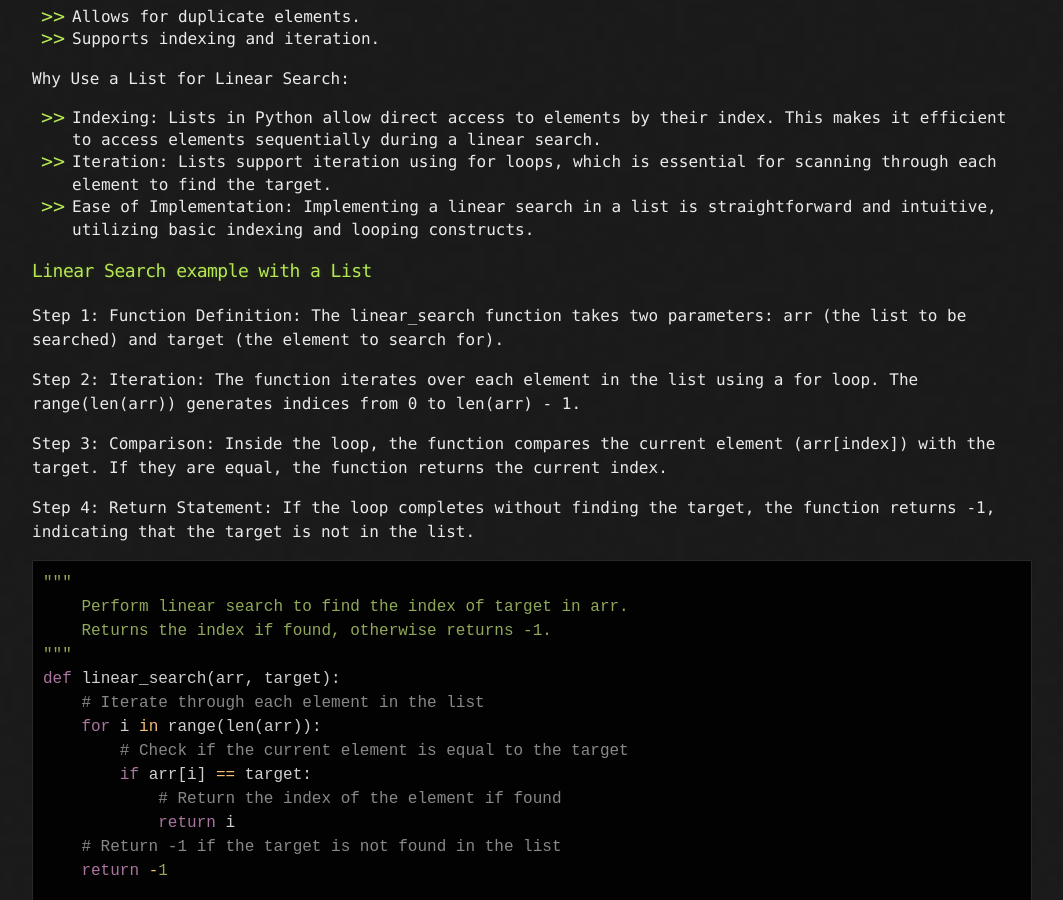
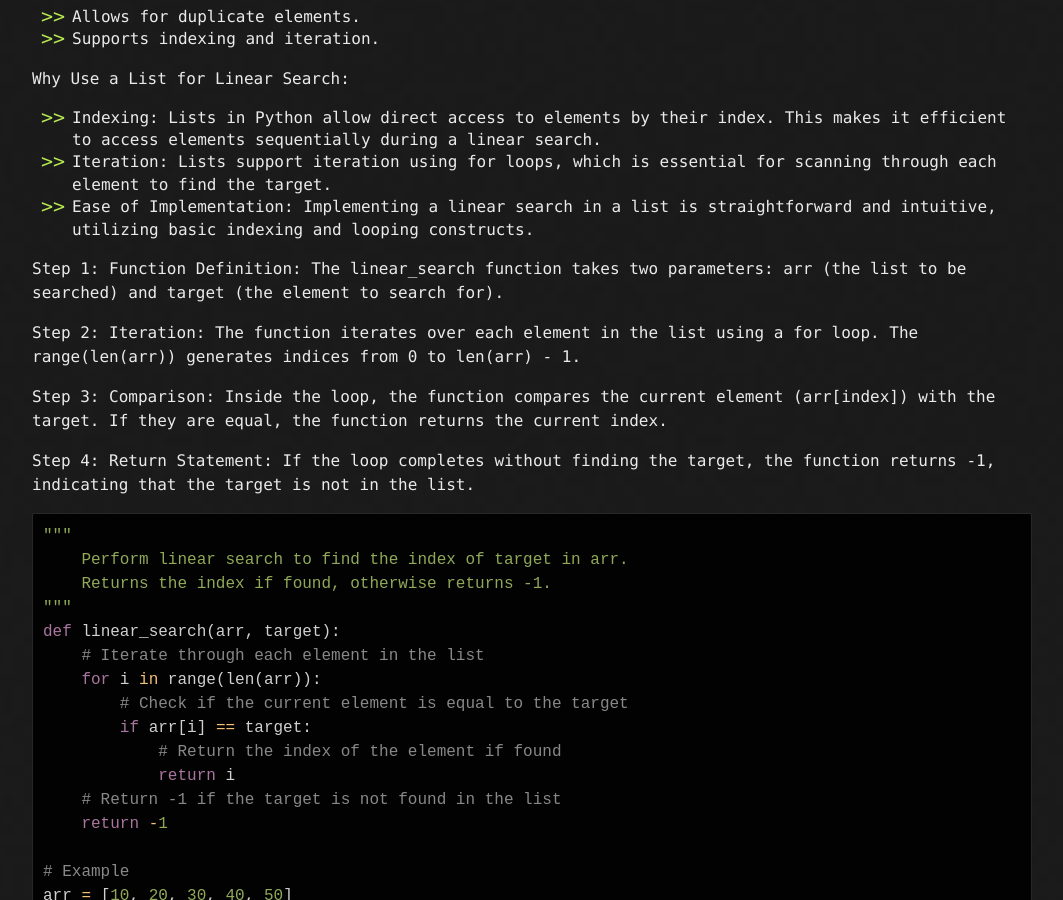
Before and after one commit to sciustechnologia/sciustechnologia.github.io, a Jekyll site: the page built from python/10_algos/1002.md, in a window 1280 px wide and 900 px high, scrolled down 690 px. Shown: the whole window, without its empty margins (108-1171 px from the left). Built offline with Jekyll 4.4.1, drawn with Linux system fonts in a browser that asks for light colours.

Commit message:
Update 1002.md

```diff
--- a/python/10_algos/1002.md
+++ b/python/10_algos/1002.md
@@ -27,7 +27,6 @@ Why Use a List for Linear Search:
 * Iteration: Lists support iteration using for loops, which is essential for scanning through each element to find the target.
 * Ease of Implementation: Implementing a linear search in a list is straightforward and intuitive, utilizing basic indexing and looping constructs.
 
-### Linear Search example with a List
 
 Step 1: Function Definition: The linear_search function takes two parameters: arr (the list to be searched) and target (the element to search for).
 
```
